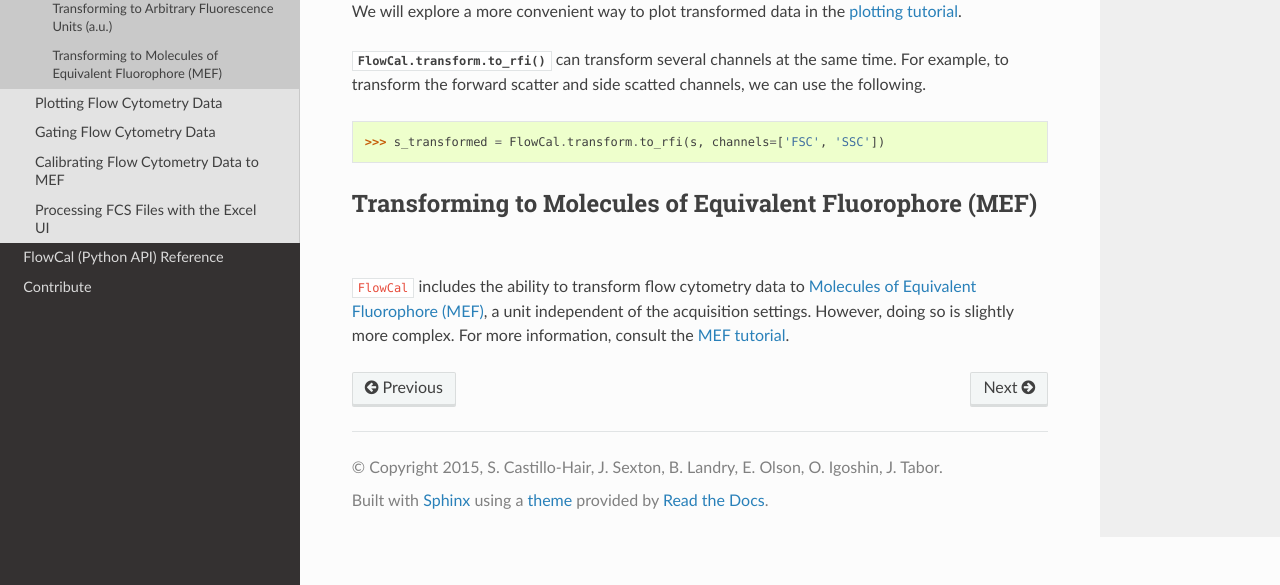
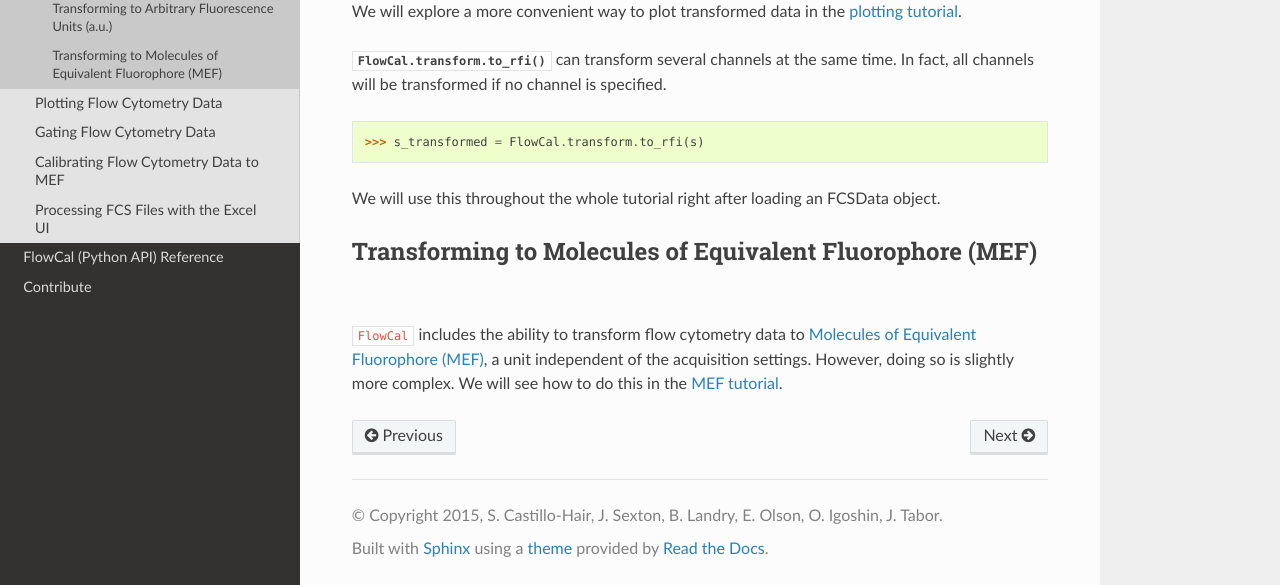
Before and after one commit to taborlab/FlowCal, a Sphinx documentation site: the page built from doc/python_tutorial/transform.rst, in a window 1280 px wide and 900 px high, scrolled down 1616 px, cut to the strip 315-900 px from the top of the window. Built offline with Sphinx 7.4.7 and the Read the Docs theme 2.0.0, drawn with Linux system fonts in a browser that asks for light colours.

Commit message:
Small changes to documentation.

```diff
--- a/doc/excel_ui/input_format.rst
+++ b/doc/excel_ui/input_format.rst
@@ -44,13 +44,13 @@ Additional columns, like **Beads Lot** (column D), can be added in any place for
 Samples sheet
 -------------
 
-In this sheet, the user specifies cell samples and tells ``FlowCal`` how to process them. Each row contains the information used in the analysis of one FCS file. One file can be analyzed several times with different options (e.g. gating fractions or fluorescence units) by adding more rows that reference the same file. The figure below shows an example of an **Samples** sheet.
+In this sheet, the user specifies cell samples and tells ``FlowCal`` how to process them. Each row contains the information used in the analysis of one FCS file. One file can be analyzed several times with different options (e.g. gating fractions or fluorescence units) by adding more rows that reference the same file. The figure below shows an example of a **Samples** sheet.
 
 .. image:: https://www.dropbox.com/s/6c5b9lme2eg7iwx/input_samples.png?raw=1
 
 For each row, the following columns must be filled:
 
-1. **ID** (column A in the figure above): used to name the figures produced by ``FlowCal``. Each row must have a unique ID.
+1. **ID** (column A in the figure above): used to reference the sample while generating figures, and in the output Excel file. Each row must have a unique ID.
 2. **Instrument ID** (B): The ID of the instrument used to take the sample.
 3. **Beads ID** (C): The ID of the beads sample that will be used to perform the MEF transformation. Can be left blank if MEF units are not desired.
 4. **File Path** (D): the name of the corresponding FCS file.
--- a/doc/python_tutorial/mef.rst
+++ b/doc/python_tutorial/mef.rst
@@ -36,7 +36,7 @@ As mentioned in the :doc:`fundamentals</fundamentals/calibration>` section, conv
 
 .. image:: https://www.dropbox.com/s/fgzpnmk7njfirua/python_tutorial_mef_1.png?raw=1
 
-The ``FSC``/``SSC`` density plot shows two groups of events: the dense group in the middle corresponds to single beads, whereas the fainter cluster on the upper right corresponds to bead agglomerations. Only single beads should be used, so :func:`FlowCal.gate.density2d` is used here to identify single beads automatically. Looking at the ``FL1`` histogram, we can clearly distinguish 8 subpopulations with different fluorescence levels. Notice that the group with the highest fluorescence seems to have saturated fluorescence values.
+The ``FSC``/``SSC`` density plot shows two groups of events: the dense group in the middle corresponds to single beads, whereas the fainter cluster on the upper right corresponds to bead agglomerations. Only single beads should be used, so :func:`FlowCal.gate.density2d` is used here to identify single beads automatically. Looking at the ``FL1`` histogram, we can clearly distinguish 8 subpopulations with different fluorescence levels. Note that the group with the highest fluorescence seems to be close to saturation.
 
 MEF Transformation in ``FlowCal``
 ---------------------------------
--- a/doc/python_tutorial/transform.rst
+++ b/doc/python_tutorial/transform.rst
@@ -40,11 +40,13 @@ Fortunately, ``FlowCal`` includes :func:`FlowCal.transform.to_rfi`, a function t
 
 We will explore a more convenient way to plot transformed data in the :doc:`plotting tutorial </python_tutorial/plot>`.
 
-:func:`FlowCal.transform.to_rfi` can transform several channels at the same time. For example, to transform the forward scatter and side scatted channels, we can use the following.
+:func:`FlowCal.transform.to_rfi` can transform several channels at the same time. In fact, all channels will be transformed if no channel is specified.
 
->>> s_transformed = FlowCal.transform.to_rfi(s, channels=['FSC', 'SSC'])
+>>> s_transformed = FlowCal.transform.to_rfi(s)
+
+We will use this throughout the whole tutorial right after loading an FCSData object.
 
 Transforming to Molecules of Equivalent Fluorophore (MEF)
 ---------------------------------------------------------
 
-``FlowCal`` includes the ability to transform flow cytometry data to :doc:`Molecules of Equivalent Fluorophore (MEF)</fundamentals/calibration>`, a unit independent of the acquisition settings. However, doing so is slightly more complex. For more information, consult the :doc:`MEF tutorial </python_tutorial/mef>`.
+``FlowCal`` includes the ability to transform flow cytometry data to :doc:`Molecules of Equivalent Fluorophore (MEF)</fundamentals/calibration>`, a unit independent of the acquisition settings. However, doing so is slightly more complex. We will see how to do this in the :doc:`MEF tutorial </python_tutorial/mef>`.
```
Also changed, not shown: doc/excel_ui/outputs.rst (+7 -1 lines).
